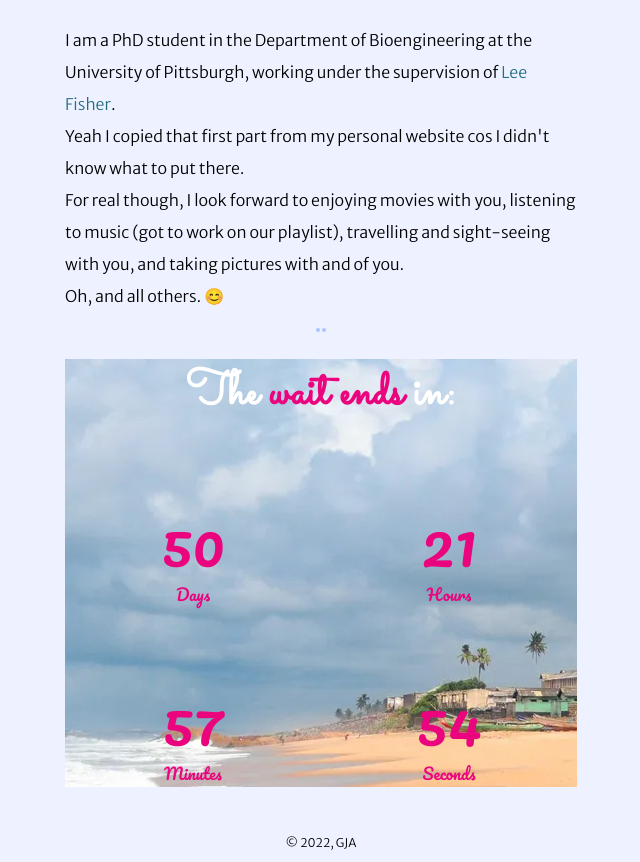
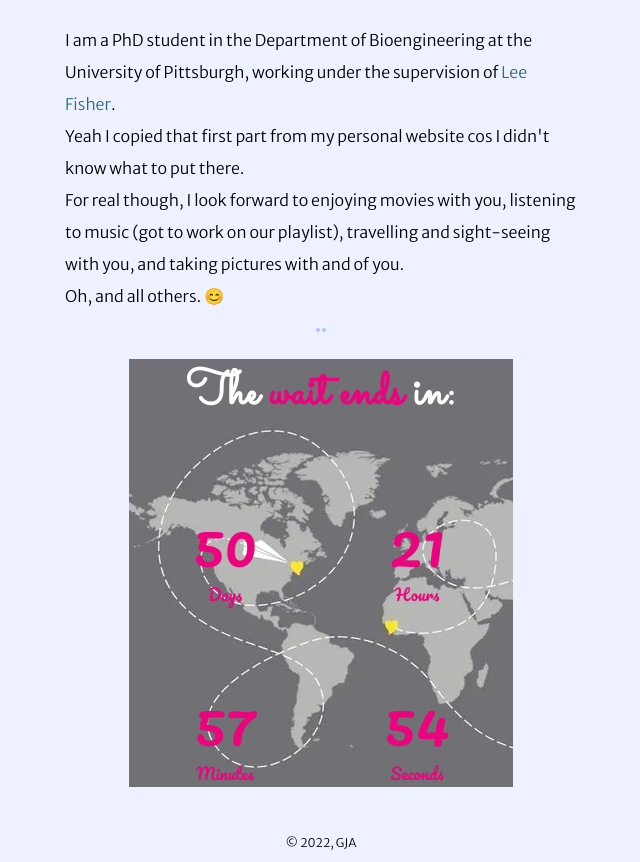
Before and after one commit to GJAnsah/Countdown, a plain HTML site: page index.html in a window 1280 px wide. Shown: the part 460-1322 px from the top of the page, without its empty margins (319-959 px from the left). Drawn offline with Linux system fonts and the light colour scheme; a web font is replaced by a local one.

Commit message:
background edit

```diff
--- a/style.css
+++ b/style.css
@@ -82,10 +82,10 @@ a:hover{
 
 
 .container{
-	width: 40%;
+	width: 30%;
 	margin: auto;
 	text-align: center;
-	background-image: url(background.webp);
+	background-image: url(background1.webp);
 
 }
 
```
Also changed, not shown: Capture.PNG (added), background1.webp (added).
